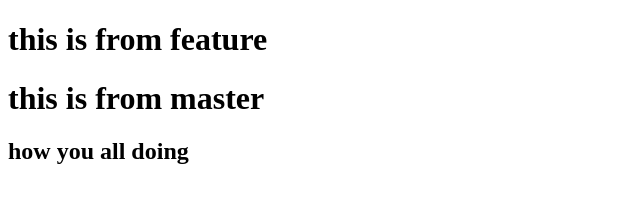
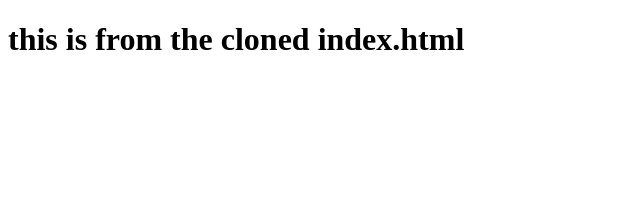
Before and after one commit to rijasm09/datewithgit, a plain HTML site: page index.html in a window 1280 px wide. Shown: the whole page, without its empty margins (0-640 px from the left). Drawn offline with Linux system fonts and the light colour scheme.

Commit message:
clone modified

```diff
--- a/index.html
+++ b/index.html
@@ -8,9 +8,6 @@
 </head>
 <body>
 
-    <h1>this is from feature</h1>
-
-    <h1>this is from master</h1>
-    <h2>how you all doing</h2>
+ <h1>this is from the cloned index.html</h1>
 </body>
 </html>
```
